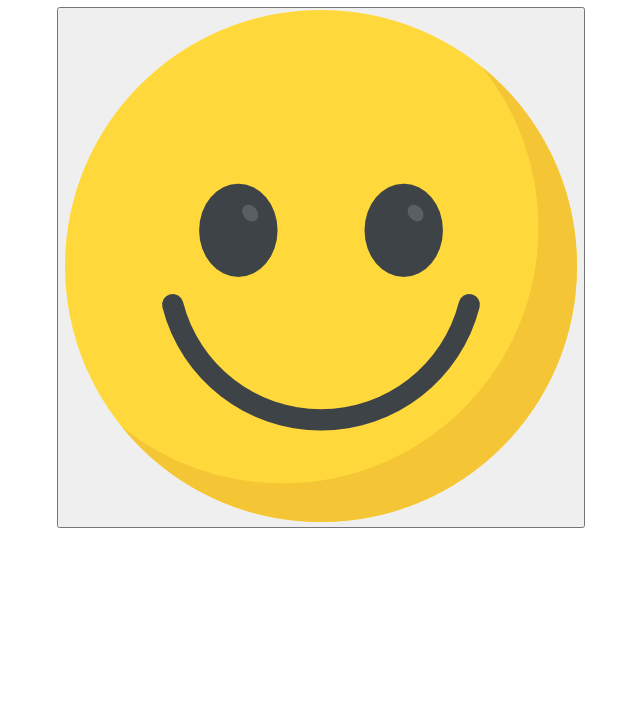
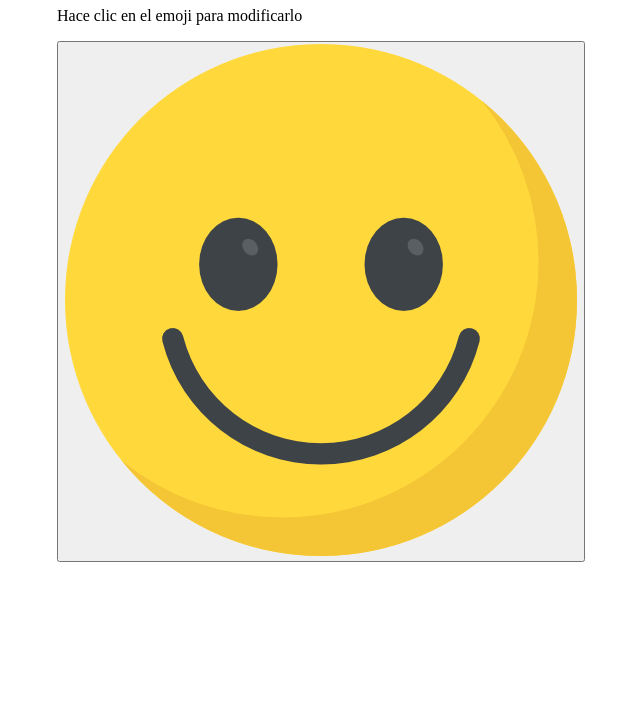
Before and after one commit to 2021programacion/colaborativo, a plain HTML site: page emoji/index.html in a window 1280 px wide. Shown: the part 73-800 px from the top of the page, without its empty margins (333-973 px from the left). Drawn offline with Linux system fonts and the light colour scheme.

Commit message:
se agrego p indicativo

```diff
--- a/emoji/index.html
+++ b/emoji/index.html
@@ -18,7 +18,7 @@
 
     <main class="content">
         <h1>Emoji</h1>
-
+        <p>Hace clic en el emoji para modificarlo</p>
         <button onclick="cambiarEmoji()">
             <img id="imagen" src="./images/smile.png" alt="delivery">
         </button>
```
